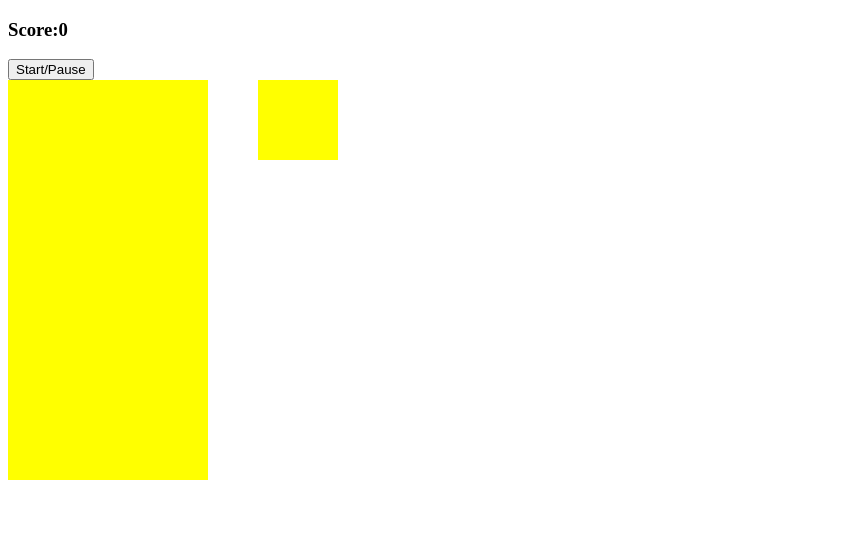
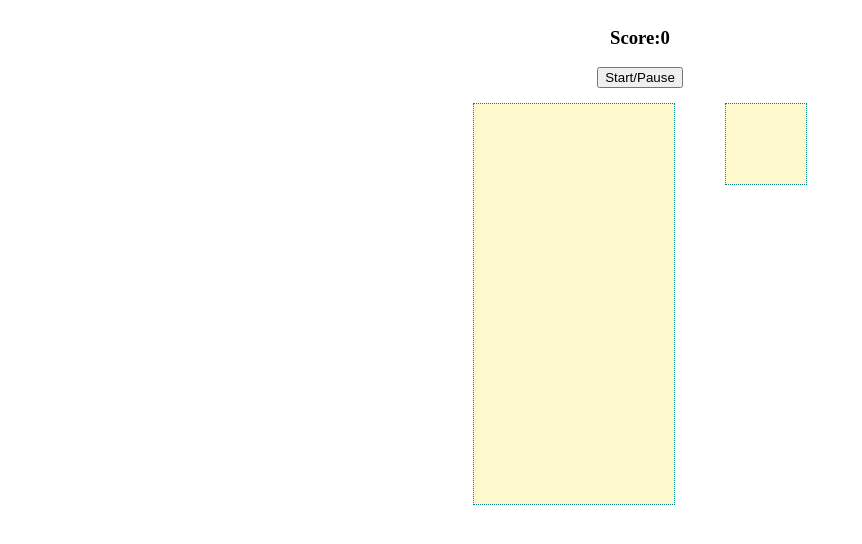
Before and after one commit to IlijaAngelov/basic-tetris, a plain HTML site: page index.html in a window 1280 px wide. Shown: the whole page, without its empty margins (0-862 px from the left). Drawn offline with Linux system fonts and the light colour scheme.

Commit message:
style changes

```diff
--- a/index.html
+++ b/index.html
@@ -12,7 +12,7 @@
     <h3>Score:<span id="score">0</span></h3>
     <button id="start-button">Start/Pause</button>
 
-<div class="container">
+<div class="container" style="margin-top: 15px;">
     <div class="grid">
         <div></div>
         <div></div>
--- a/style.css
+++ b/style.css
@@ -1,12 +1,22 @@
+body {
+    display: flex;
+    justify-content: center;
+    flex-flow: column;
+    align-items: center;
+    align-content: center;
+}
+
 .container {
     display: flex;
 }
+
 .grid {
     width: 200px;
     height: 400px;
     display: flex;
     flex-wrap: wrap;
-    background-color: yellow;
+    background-color: #FFFACD;
+    border: 0.5px dotted teal;
 }
 
 .grid div {
@@ -24,7 +34,8 @@
     height: 80px;
     display: flex;
     flex-wrap: wrap;
-    background-color: yellow;
+    background-color: #FFFACD;
+    border: 0.5px dotted teal;
 }
 
 .mini-grid div {
```
